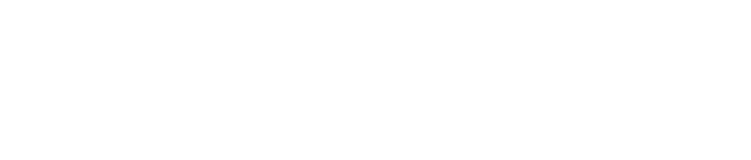
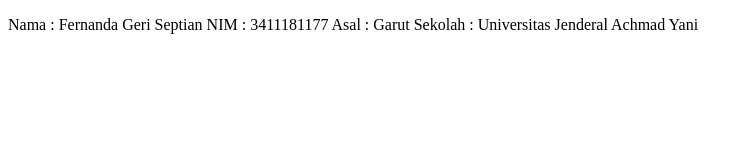
Before and after one commit to gerryd-droid/IF3123, a plain HTML site: page Praktikum/Chapter 1/index.html in a window 1280 px wide. Shown: the whole page, without its empty margins (0-751 px from the left). Drawn offline with Linux system fonts and the light colour scheme.

Commit message:
Tambah index baru

```diff
--- a/Praktikum/Chapter 1/index.html
+++ b/Praktikum/Chapter 1/index.html
@@ -4,6 +4,9 @@
 	<title></title>
 </head>
 <body>
-
+<p>Nama : Fernanda Geri Septian
+NIM : 3411181177
+Asal : Garut
+Sekolah : Universitas Jenderal Achmad Yani</p>
 </body>
 </html>
```
